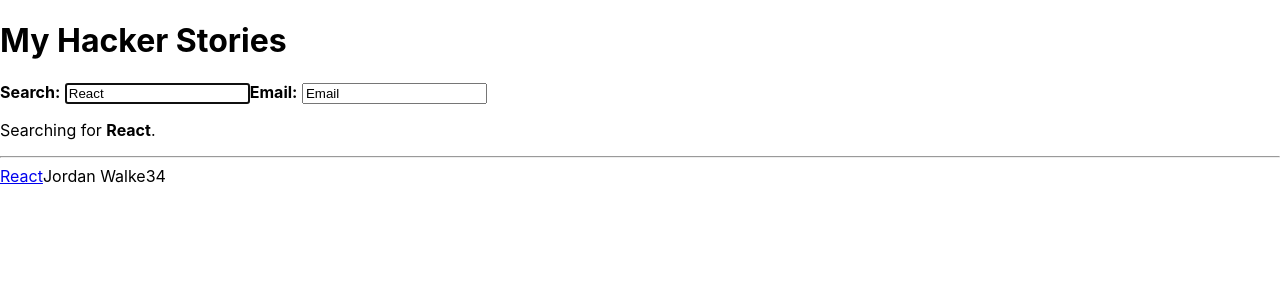
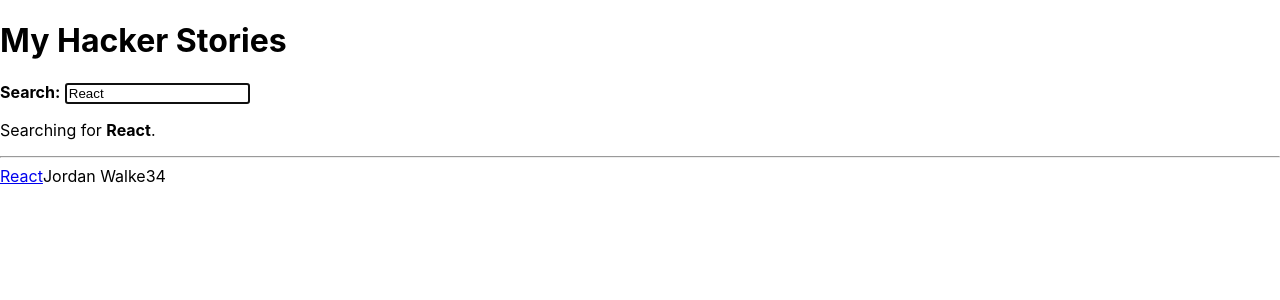
Before and after one commit to tborisova/hacker-stories, a React (Create React App) app: page / in a window 1280 px wide. Shown: the top 300 px of the page. Built offline with nearby package versions, Linux system fonts and the light colour scheme.

Commit message:
Remove email input

```diff
--- a/src/App.js
+++ b/src/App.js
@@ -48,11 +48,6 @@ const App = () => {
         <strong>Search:</strong>
       </InputWithLabel>
 
-
-      <InputWithLabel id="email" value="Email">
-        <strong>Email:</strong>
-      </InputWithLabel>
-
       <p>
         Searching for <strong>{searchTerm}</strong>.
       </p>
```
